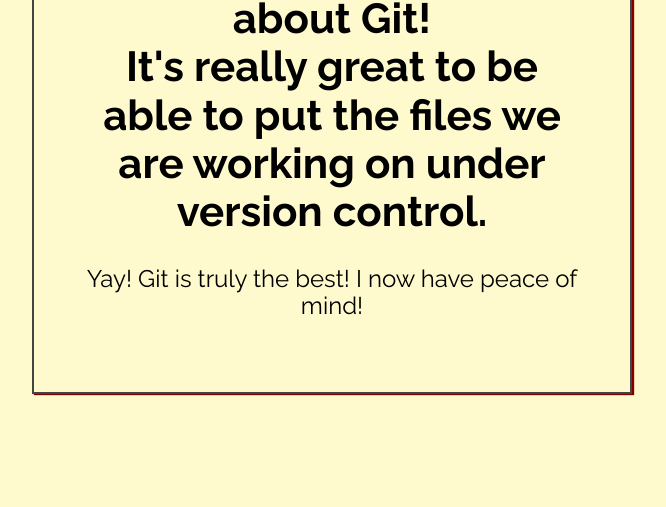
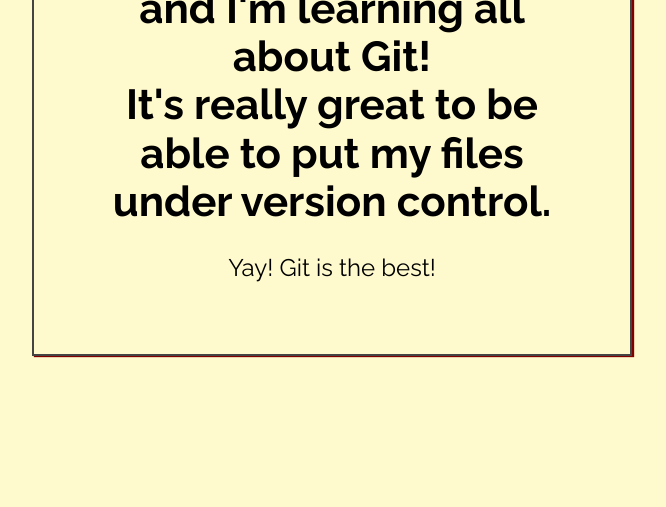
Before and after one commit to Temoren/my-first-repo, a plain HTML site: page index.html in a window 1280 px wide. Shown: the part 293-800 px from the top of the page, without its empty margins (308-974 px from the left). Drawn offline with Linux system fonts and the light colour scheme.

Commit message:
Made more text revisions after adding name to index.html

```diff
--- a/index.html
+++ b/index.html
@@ -14,9 +14,9 @@
 <body>
 
     <div class="greeting">
-        <h1>Hi, my name is <span class="highlight">O-Ren</span> and I'm learning all about Git!<br>It's really great to be able to put the files we are working on under version control.</h1>
+        <h1>Hi, my name is <span class="highlight">O-Ren</span> and I'm learning all about Git!<br>It's really great to be able to put my files under version control.</h1>
 
-        <p>Yay! Git is truly the best! I now have peace of mind!</p>
+        <p>Yay! Git is the best!</p>
     </div>
 
 </body>
```
